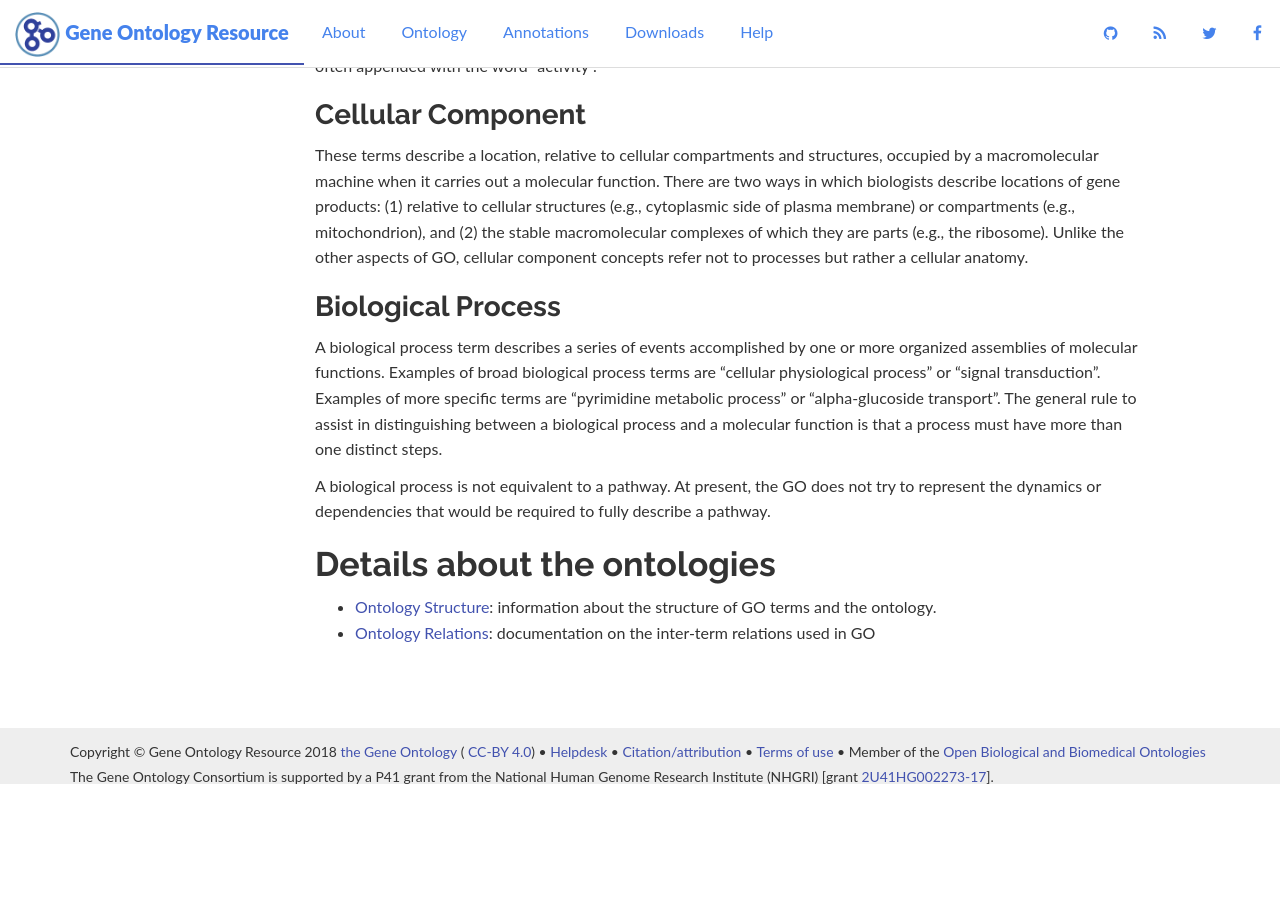
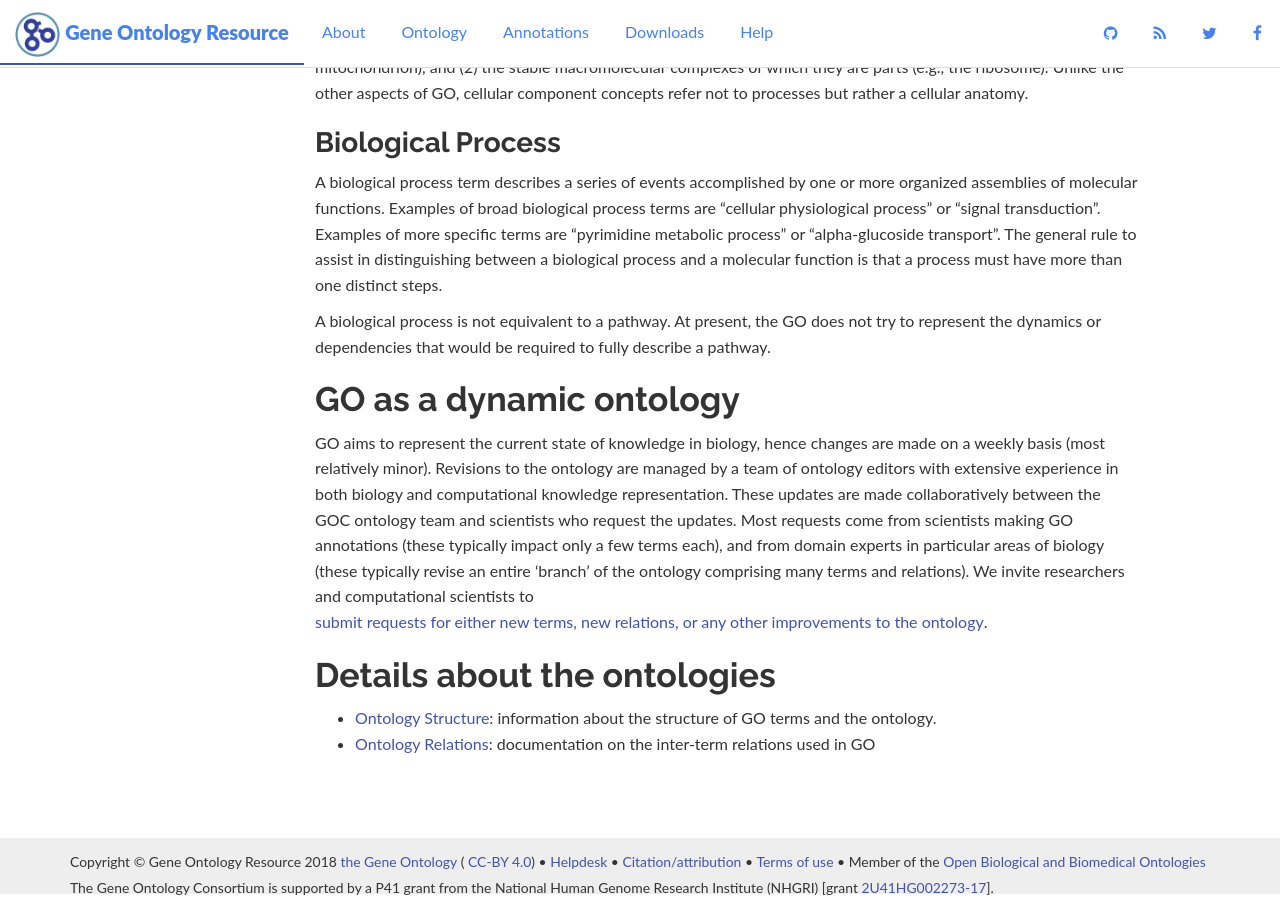
Before and after one commit to geneontology/geneontology.github.io, a Jekyll site: the page built from _docs/ontology-documentation.md, in a window 1280 px wide and 900 px high, scrolled down 945 px. Built offline with Jekyll 4.4.1, drawn with Linux system fonts in a browser that asks for light colours; nearby versions of some CDN libraries; before the commit the page ends 1734 px from its top, so only the background shows below that; some of the changed text lies outside the part shown.

Commit message:
Update ontology-documentation.md

```diff
--- a/_docs/ontology-documentation.md
+++ b/_docs/ontology-documentation.md
@@ -27,6 +25,9 @@
 
 A biological process is not equivalent to a pathway. At present, the GO does not try to represent the dynamics or dependencies that would be required to fully describe a pathway.
 
+## GO as a dynamic ontology
+GO aims to represent the current state of knowledge in biology, hence changes are made on a weekly basis (most relatively minor). Revisions to the ontology are managed by a team of ontology editors with extensive experience in both biology and computational knowledge representation. These updates are made collaboratively between the GOC ontology team and scientists who request the updates. Most requests come from scientists making GO annotations (these typically impact only a few terms each), and from domain experts in particular areas of biology (these typically revise an entire ‘branch’ of the ontology comprising many terms and relations). We invite researchers and computational scientists to [submit requests for either new terms, new relations, or any other improvements to the ontology](/docs/contributing-to-go-terms/).
+
 ## Details about the ontologies
 * [Ontology Structure](/docs/ontology/): information about the structure of GO terms and the ontology.
 * [Ontology Relations](/docs/ontology-relations/): documentation on the inter-term relations used in GO
```
Also changed, not shown: other parts of _docs/ontology-documentation.md (+0 -2 lines).
